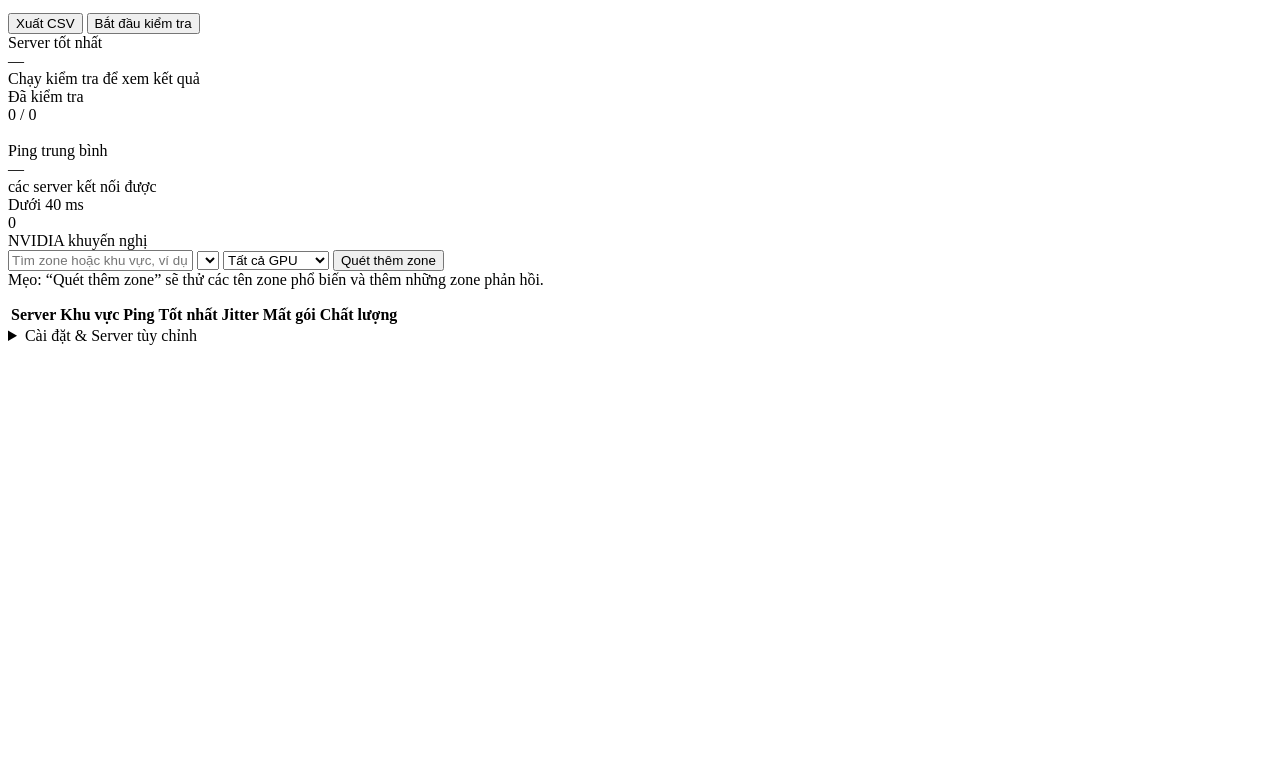
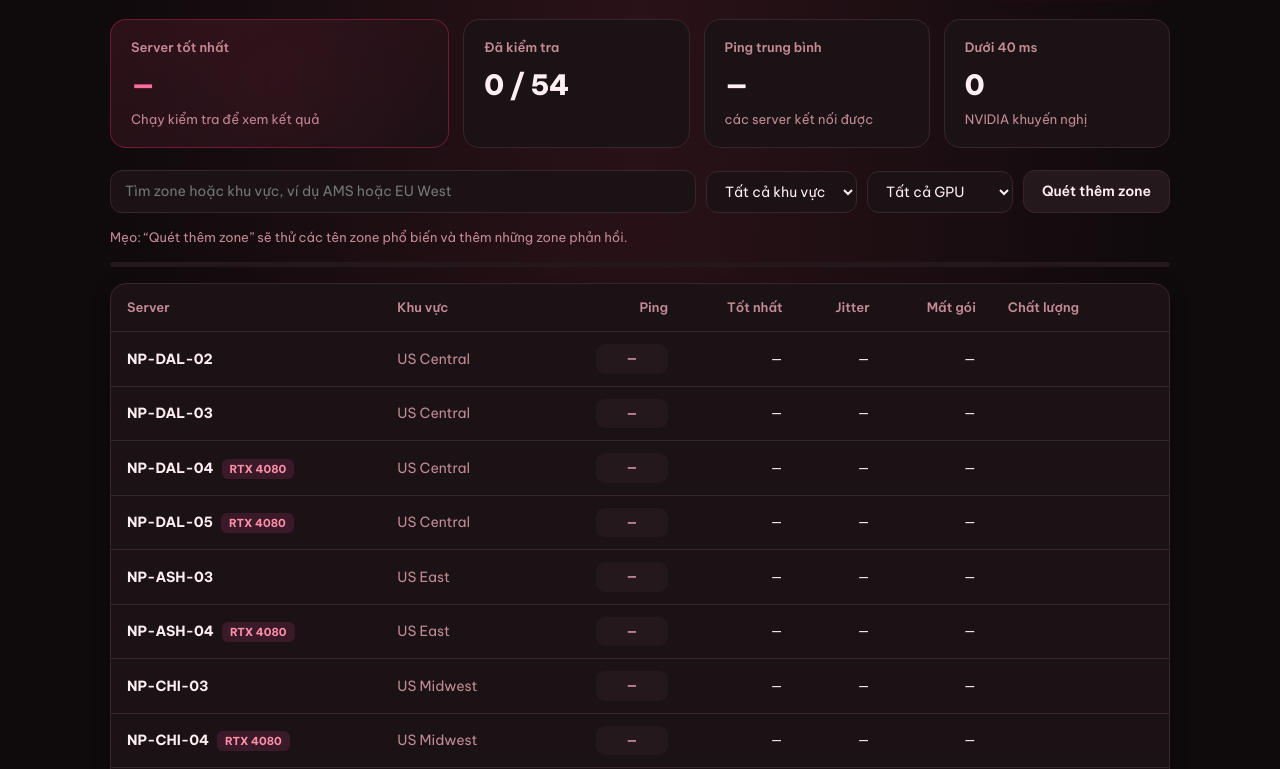
Before and after one commit to hajun1601/Check-Ping-Gefocre-NOW, a plain HTML site: page index.html in a window 1280 px wide. Shown: the part 101-870 px from the top of the page. Before the commit the page ends 800 px from the top, so only its background shows below. Drawn offline with Linux system fonts and the light colour scheme; the site is published under a folder, as on GitHub Pages, so addresses that start at the root find nothing.

Commit message:
Update lại

```diff
--- a/index.html
+++ b/index.html
@@ -7,7 +7,7 @@
   <link rel="icon" href="/ef/img/favicon.png" type="image/png">
   <link rel="preconnect" href="https://fonts.googleapis.com">
   <link href="https://fonts.googleapis.com/css2?family=Be+Vietnam+Pro:wght@400;500;600;700;800&display=swap" rel="stylesheet">
-  <link rel="stylesheet" href="/ef/style.css">
+  <link rel="stylesheet" href="./ef/style.css">
 </head>
 <body>
   <div class="wrap">
@@ -115,6 +115,6 @@
     </details>
   </div>
 
-  <script src="/ef/script.js"></script>
+  <script src="./ef/script.js"></script>
 </body>
 </html>
```
